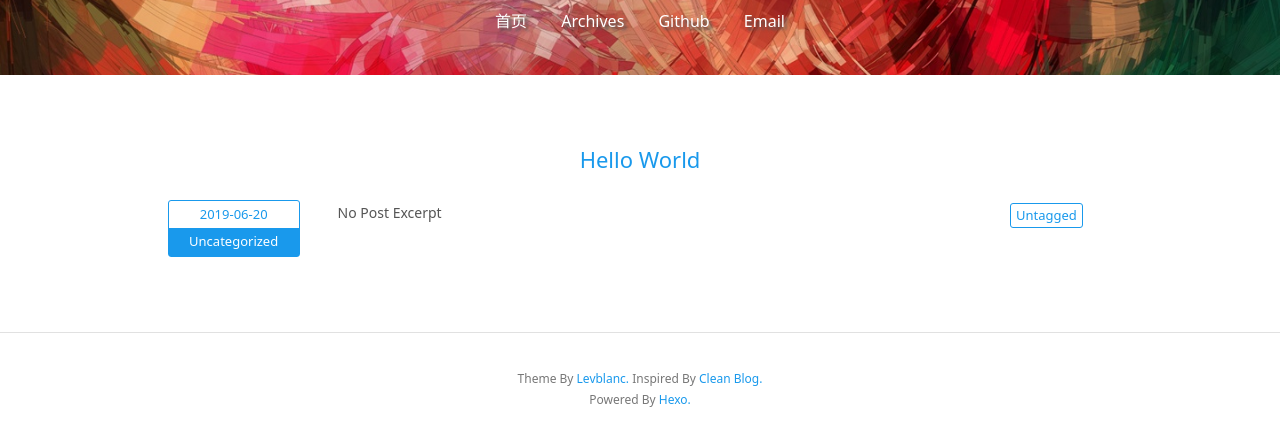
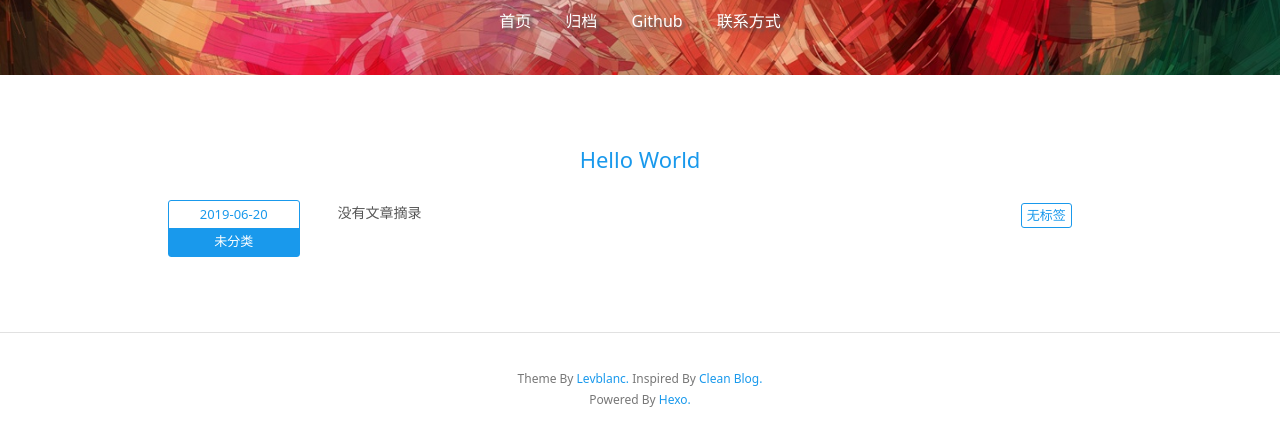
Before and after one commit to zuoyoush/zuoyoush.github.io, a plain HTML site: page index.html in a window 1280 px wide. Shown: the part 237-682 px from the top of the page. Drawn offline with Linux system fonts and the light colour scheme.

Commit message:
Site updated: 2019-07-18 17:21:50

```diff
--- a/index.html
+++ b/index.html
@@ -60,7 +60,7 @@
               <li>
                 <a href="/archives">
 
-                  Archives
+                  归档
 
                 </a>
               </li>
@@ -76,7 +76,7 @@
               <li>
                 <a href="mailto:<3456448814@qq.com>">
 
-                  Email
+                  联系方式
 
                 </a>
               </li>
@@ -103,16 +103,16 @@
       <div class="date">2019-06-20</div>
       <div class="categories">
 
-          Uncategorized
+          未分类
 
       </div>
     </div>
     <!-- Post Excerpt -->
-    <div class="excerpt typo">No Post Excerpt</div>
+    <div class="excerpt typo">没有文章摘录</div>
     <!-- Post Tags -->
     <div class="tags">
 
-        <div class="untagged">Untagged</div>
+        <div class="untagged">无标签</div>
 
     </div>
   </div>
```
Also changed, not shown: 2019/06/20/hello-world/index.html (+3 -3 lines), archives/2019/06/index.html (+2 -2 lines), archives/2019/index.html (+2 -2 lines), archives/index.html (+2 -2 lines).
